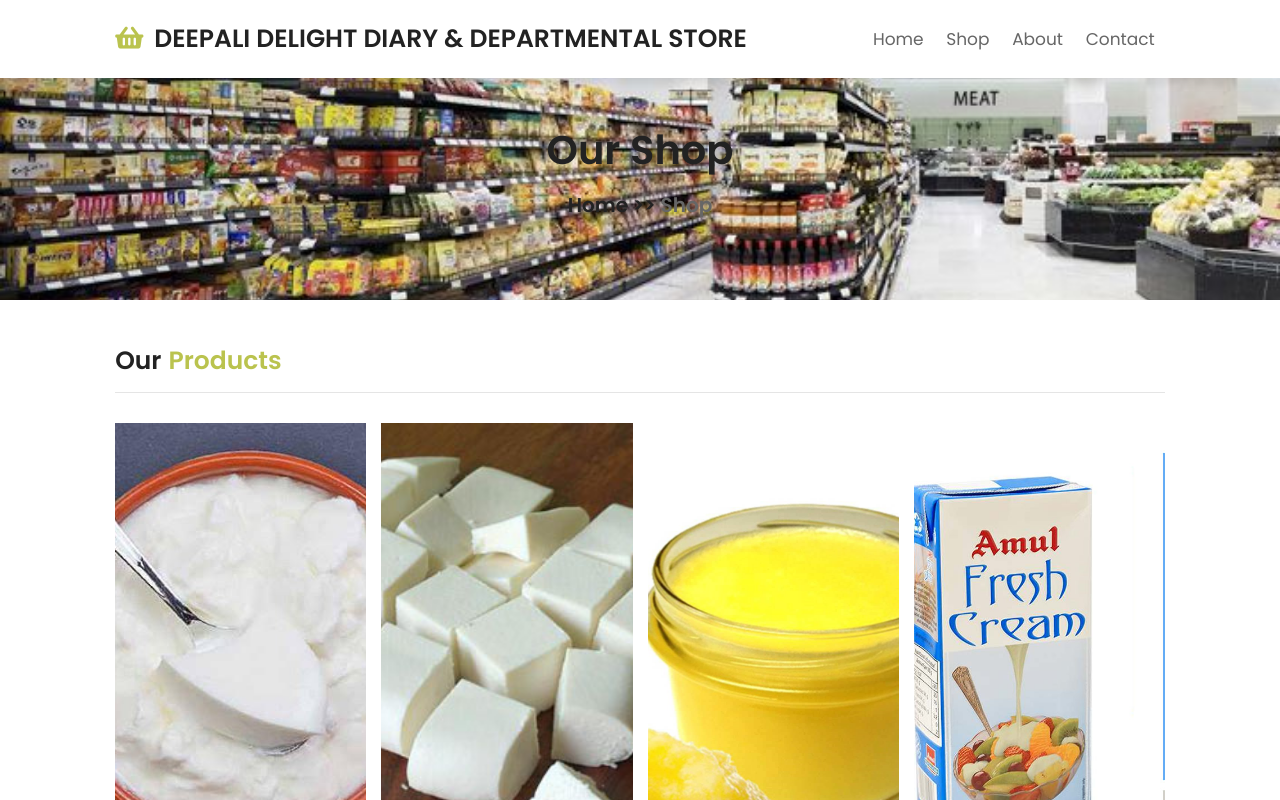
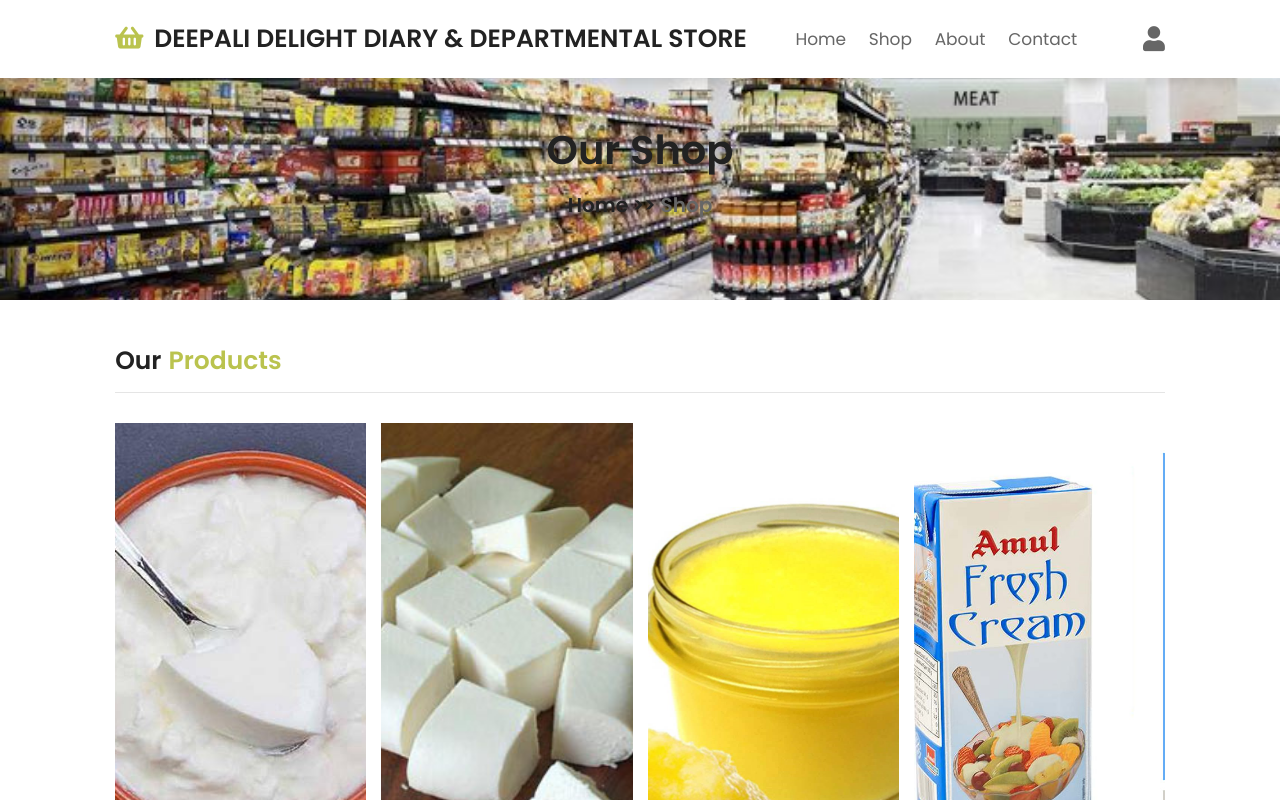
Before and after one commit to deepalidelightdiary/online-store, a website: page shop.html in a window 1280 px wide. Shown: the top 800 px of the page. Drawn offline with Linux system fonts and the light colour scheme.

Commit message:
Update shop.html

```diff
--- a/shop.html
+++ b/shop.html
@@ -39,7 +39,11 @@
 
     </nav>
 
-
+ <div class="icons">
+    <a href="login.html">
+        <div id="login-btn" href="login.html" class="fas fa-user"></div>
+    </a>
+    </div>
 
 </header>
 
```
